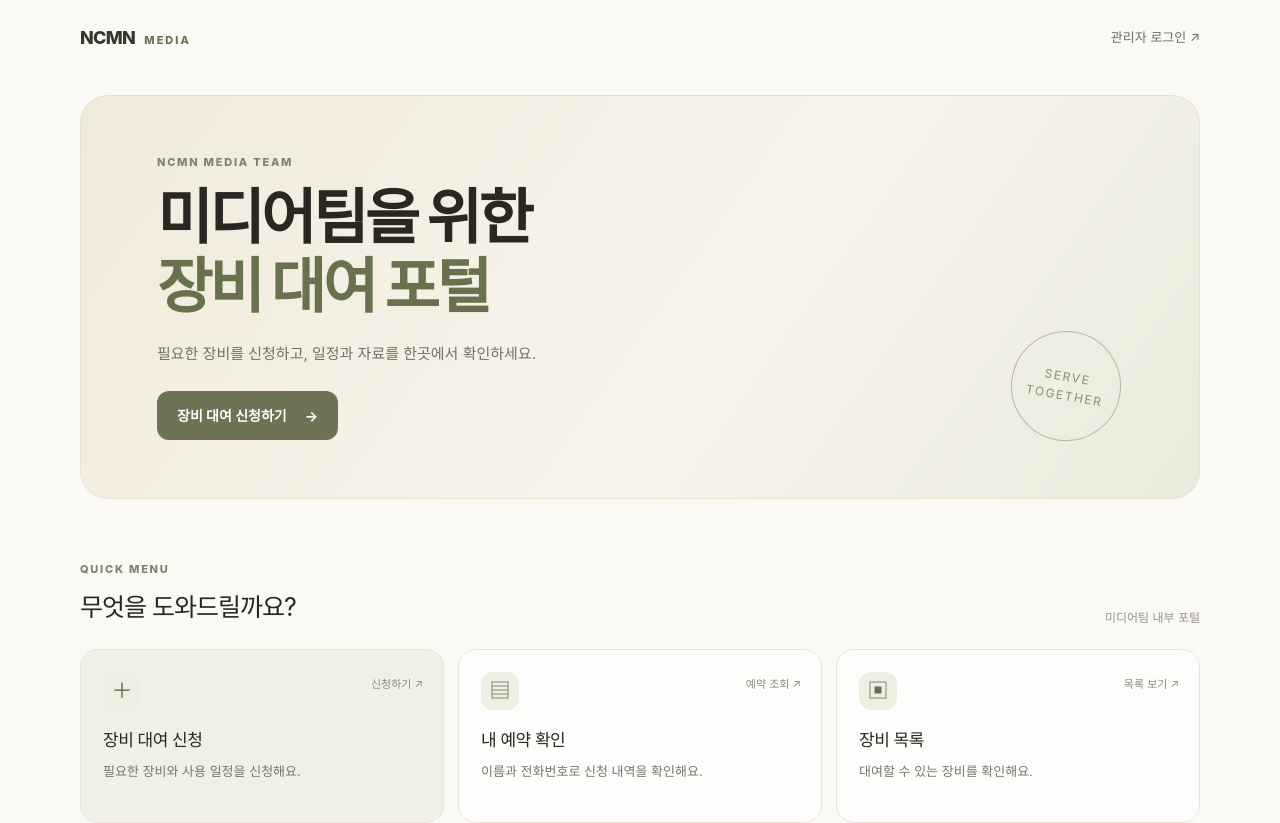
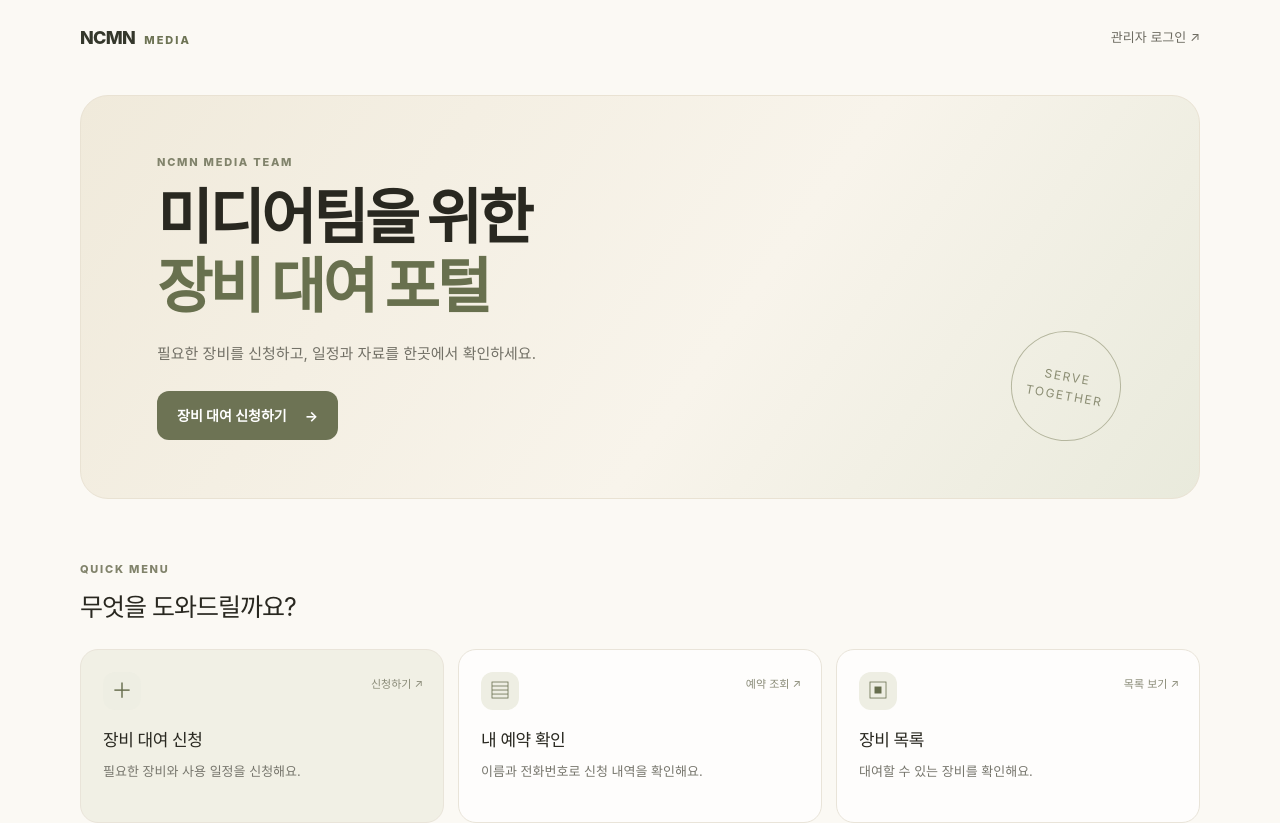
Before and after one commit to ncmn-media/NCMN-MEDIA-Rental, a Next.js app: page / in a window 1280 px wide. Shown: the top 823 px of the page. Built offline with nearby package versions, Linux system fonts and the light colour scheme; no server answers.

Commit message:
안내문구삭제

```diff
--- a/src/app/page.tsx
+++ b/src/app/page.tsx
@@ -73,7 +73,6 @@ export default function HomePage() {
             <p className="eyebrow">QUICK MENU</p>
             <h2>무엇을 도와드릴까요?</h2>
           </div>
-          <span className="muted">미디어팀 내부 포털</span>
         </div>
 
         <div className="portal-grid">
```
